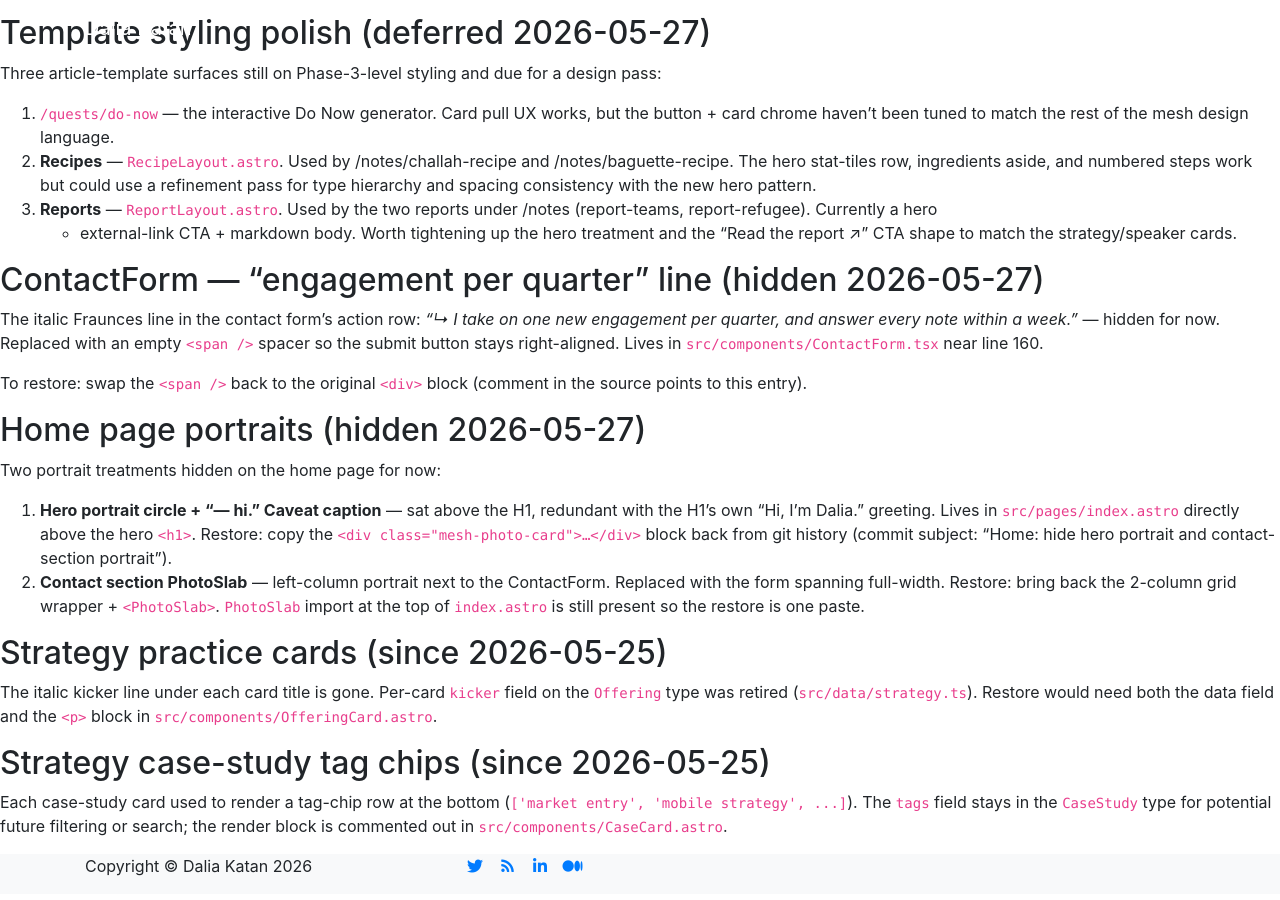
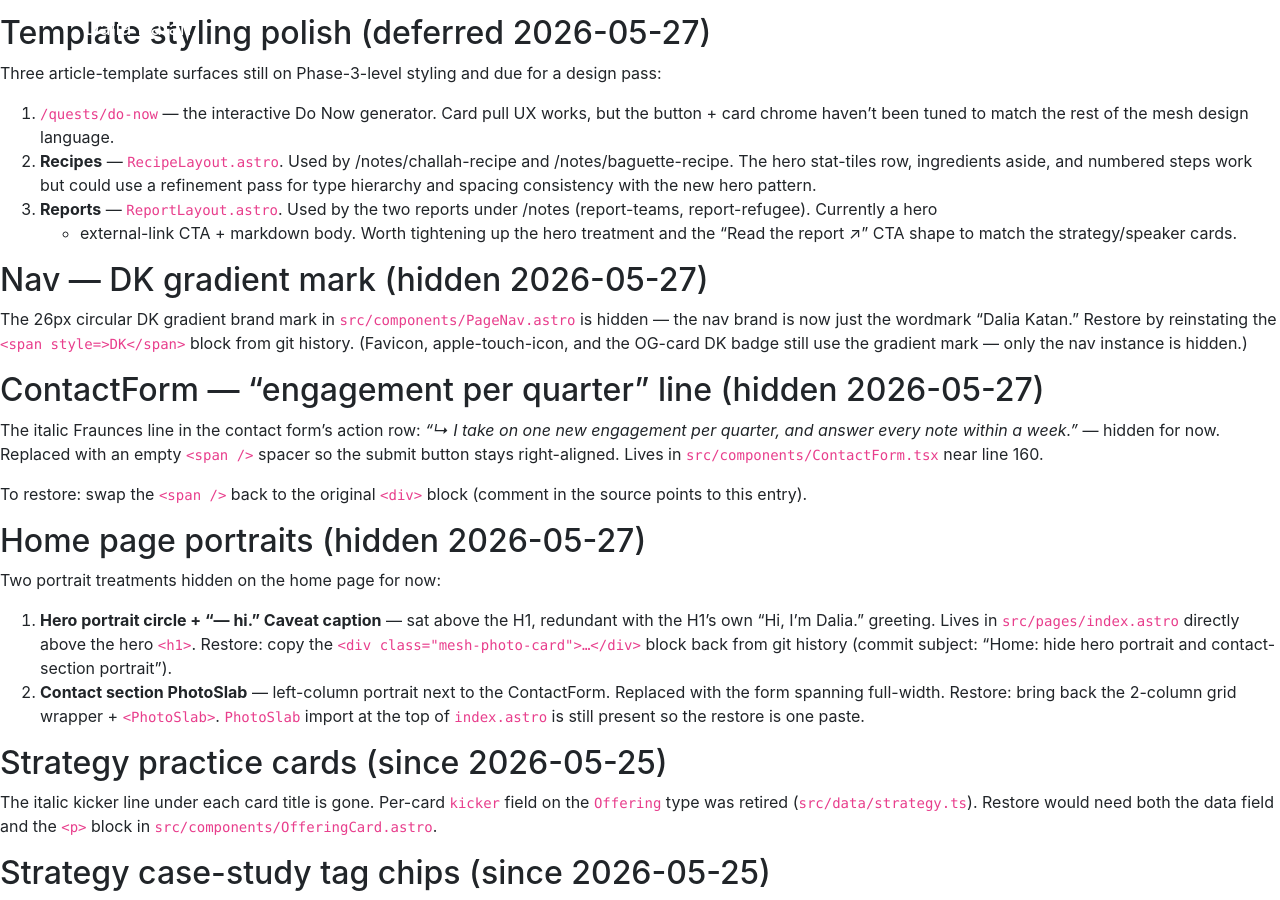
Before and after one commit to dalkat/dalkat.github.io, a Jekyll site: the page built from TODO.md, in a window 1280 px wide and 900 px high, scrolled down 542 px. Built offline with Jekyll 4.4.1, drawn with Linux system fonts in a browser that asks for light colours; nearby versions of some CDN libraries; some web fonts are replaced; our own code applies the rules of GitHub Pages for plain Markdown files; library files that are not in the unit come from our copies.

Commit message:
About: fix wave-emoji clipping + drop 'currently' / Nav: hide DK gradient mark
About
- Hero H1 wave emoji 👋: same right-edge clip as the italic 'd' in
  /notes — gradient-text spans need extra paint area at the right
  edge or the trailing glyph gets cropped. Added paddingRight:
  '0.08em' to the gradient span, matching the existing fix on the
  Field Notes hero.
- 'Brooklyn, NY · currently' → 'Brooklyn, NY'. 'Currently' was an
  unnecessary qualifier.

Nav
- The 26px DK gradient circle next to the wordmark in PageNav is
  hidden. Just 'Dalia Katan' as the brand mark for now. Favicon,
  apple-touch-icon, and the OG-card DK badge still use the gradient
  mark — only the nav instance is hidden.

TODO.md: tracks the DK nav mark restoration.

```diff
--- a/TODO.md
+++ b/TODO.md
@@ -49,6 +49,16 @@ due for a design pass:
      hero treatment and the "Read the report ↗" CTA shape to match
      the strategy/speaker cards.
 
+## Nav — DK gradient mark (hidden 2026-05-27)
+
+The 26px circular DK gradient brand mark in `src/components/PageNav.astro`
+is hidden — the nav brand is now just the wordmark "Dalia Katan."
+Restore by reinstating the `<span style={{ width: 26px, height: 26px,
+borderRadius: '50%', background: linear-gradient(...) }}>DK</span>`
+block from git history. (Favicon, apple-touch-icon, and the OG-card
+DK badge still use the gradient mark — only the nav instance is
+hidden.)
+
 ## ContactForm — "engagement per quarter" line (hidden 2026-05-27)
 
 The italic Fraunces line in the contact form's action row:
```
Also changed, not shown: 2 other files.
